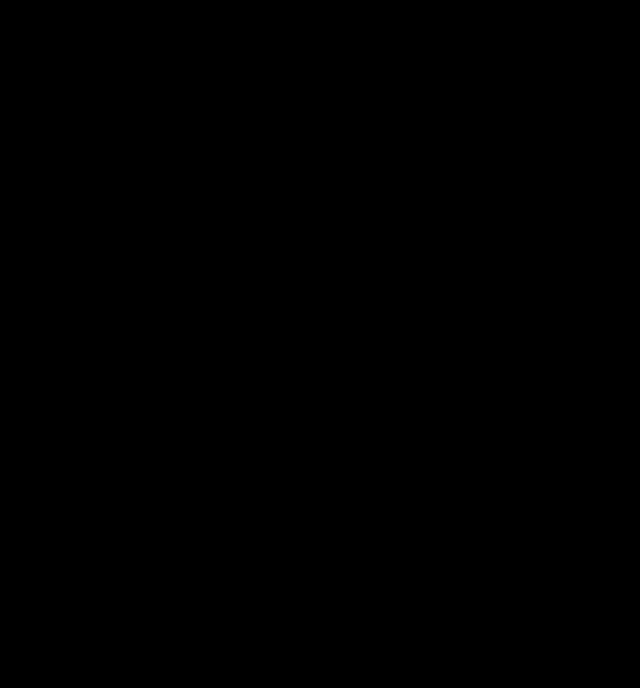
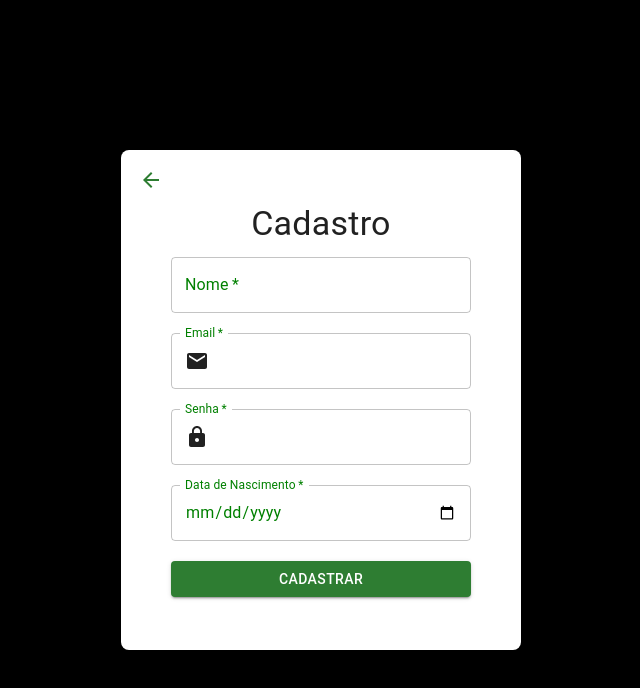
Before and after one commit to rafaelccorrea/desafio_jera_front, a React (Vite) app: page /auth/signup in a window 1280 px wide. Shown: the top 688 px of the page, without its empty margins (319-959 px from the left). Built offline with nearby package versions, Linux system fonts and the light colour scheme; no server answers.

Commit message:
implements page signup and refact login

```diff
--- a/src/pages/login/index.tsx
+++ b/src/pages/login/index.tsx
@@ -1,6 +1,7 @@
 import React, { useState, useEffect } from "react";
-import { Button, Typography, CircularProgress } from "@mui/material";
+import { Button, Typography, CircularProgress, Box } from "@mui/material";
 import { Email, Lock } from "@mui/icons-material";
+import { useNavigate } from "react-router-dom";
 
 import { useAuth } from "../../service/auth-context";
 import { LoginContainer, LoginForm, CustomTextField } from "./styles";
@@ -17,6 +18,7 @@
   const [errorMessage, setErrorMessage] = useState("");
   const [loading, setLoading] = useState(false);
   const { login } = useAuth();
+  const navigate = useNavigate();
 
   useEffect(() => {
     if (errorMessage) {
@@ -44,6 +46,10 @@
         );
       }
     }
+  };
+
+  const handleNavigateToSignup = () => {
+    navigate("/auth/signup");
   };
 
   return (
@@ -91,6 +97,18 @@
             {errorMessage}
           </Typography>
         )}
+        <Box sx={{ display: "flex", justifyContent: "space-between" }}>
+          <Typography variant="body2" style={{ marginTop: "10px" }}>
+            Não tem uma conta?{" "}
+          </Typography>
+          <Button
+            color="success"
+            onClick={handleNavigateToSignup}
+            style={{ textTransform: "none" }}
+          >
+            Cadastre-se
+          </Button>
+        </Box>
       </LoginForm>
     </LoginContainer>
   );
--- a/src/pages/signup.tsx
+++ /dev/null
@@ -1,7 +0,0 @@
-import React from "react";
-
-const SignUp: React.FC = () => {
-  return <div>SignUp Component</div>;
-};
-
-export default SignUp;
--- /dev/null
+++ b/src/pages/signup/index.tsx
@@ -0,0 +1,139 @@
+import React, { useState } from "react";
+import { useNavigate } from "react-router-dom";
+import {
+  Button,
+  Typography,
+  CircularProgress,
+  IconButton,
+} from "@mui/material";
+import { Email, Lock, ArrowBack } from "@mui/icons-material";
+
+import api from "../../service/api";
+import {
+  SignupContainer,
+  SignupForm,
+  CustomTextField,
+  BackButtonContainer,
+} from "./styles";
+
+interface SignupError {
+  response?: {
+    status: number;
+  };
+}
+
+const Signup: React.FC = () => {
+  const [email, setEmail] = useState("");
+  const [password, setPassword] = useState("");
+  const [name, setName] = useState("");
+  const [birthDate, setBirthDate] = useState("");
+  const [errorMessage, setErrorMessage] = useState("");
+  const [loading, setLoading] = useState(false);
+  const navigate = useNavigate();
+
+  const handleBackToLogin = () => {
+    navigate("/auth/login");
+  };
+
+  const handleSignup = async (e: React.FormEvent) => {
+    e.preventDefault();
+    setLoading(true);
+    try {
+      await api.post("/usuarios", {
+        email,
+        password,
+        name,
+        birthDate,
+      });
+      setLoading(false);
+      navigate("/auth/login");
+    } catch (error) {
+      setLoading(false);
+      const signupError = error as SignupError;
+      if (signupError.response && signupError.response.status === 409) {
+        setErrorMessage("Um usuário com este email já está cadastrado.");
+      } else {
+        setErrorMessage(
+          "Ocorreu um erro inesperado. Por favor, tente novamente mais tarde."
+        );
+      }
+    }
+  };
+
+  return (
+    <SignupContainer>
+      <BackButtonContainer>
+        <IconButton color="success" onClick={handleBackToLogin}>
+          <ArrowBack />
+        </IconButton>
+      </BackButtonContainer>
+      <Typography variant="h4" gutterBottom color="textPrimary">
+        Cadastro
+      </Typography>
+      <SignupForm onSubmit={handleSignup}>
+        <CustomTextField
+          label="Nome"
+          type="text"
+          variant="outlined"
+          fullWidth
+          required
+          value={name}
+          onChange={(e) => setName(e.target.value)}
+        />
+        <CustomTextField
+          label="Email"
+          type="email"
+          variant="outlined"
+          fullWidth
+          required
+          value={email}
+          onChange={(e) => setEmail(e.target.value)}
+          InputProps={{ startAdornment: <Email /> }}
+        />
+        <CustomTextField
+          label="Senha"
+          type="password"
+          variant="outlined"
+          fullWidth
+          required
+          value={password}
+          onChange={(e) => setPassword(e.target.value)}
+          InputProps={{ startAdornment: <Lock /> }}
+        />
+        <CustomTextField
+          label="Data de Nascimento"
+          type="date"
+          variant="outlined"
+          fullWidth
+          required
+          value={birthDate}
+          onChange={(e) => setBirthDate(e.target.value)}
+          InputLabelProps={{
+            shrink: true,
+          }}
+        />
+        <Button
+          type="submit"
+          variant="contained"
+          color="success"
+          fullWidth
+          disabled={loading}
+          endIcon={loading && <CircularProgress size={20} />}
+        >
+          Cadastrar
+        </Button>
+        {errorMessage && (
+          <Typography
+            color="error"
+            variant="body2"
+            style={{ marginTop: "10px" }}
+          >
+            {errorMessage}
+          </Typography>
+        )}
+      </SignupForm>
+    </SignupContainer>
+  );
+};
+
+export default Signup;
--- /dev/null
+++ b/src/pages/signup/styles.ts
@@ -0,0 +1,44 @@
+import styled from "@emotion/styled";
+import { Container, TextField } from "@mui/material";
+
+export const SignupContainer = styled(Container)`
+  display: flex;
+  flex-direction: column;
+  align-items: center;
+  justify-content: center;
+  width: 400px;
+  height: 500px;
+  background-color: white;
+  margin: auto;
+  position: absolute;
+  top: 0;
+  left: 0;
+  bottom: 0;
+  right: 0;
+  border-radius: 8px;
+`;
+
+export const SignupForm = styled.form`
+  display: flex;
+  flex-direction: column;
+  width: 300px;
+  gap: 20px;
+`;
+
+export const CustomTextField = styled(TextField)`
+  .MuiInputBase-root {
+    background-color: white;
+  }
+  .MuiInputBase-input {
+    color: green;
+  }
+  .MuiInputLabel-root {
+    color: green;
+  }
+`;
+
+export const BackButtonContainer = styled.div`
+  position: absolute;
+  top: 10px;
+  left: 10px;
+`;
```
